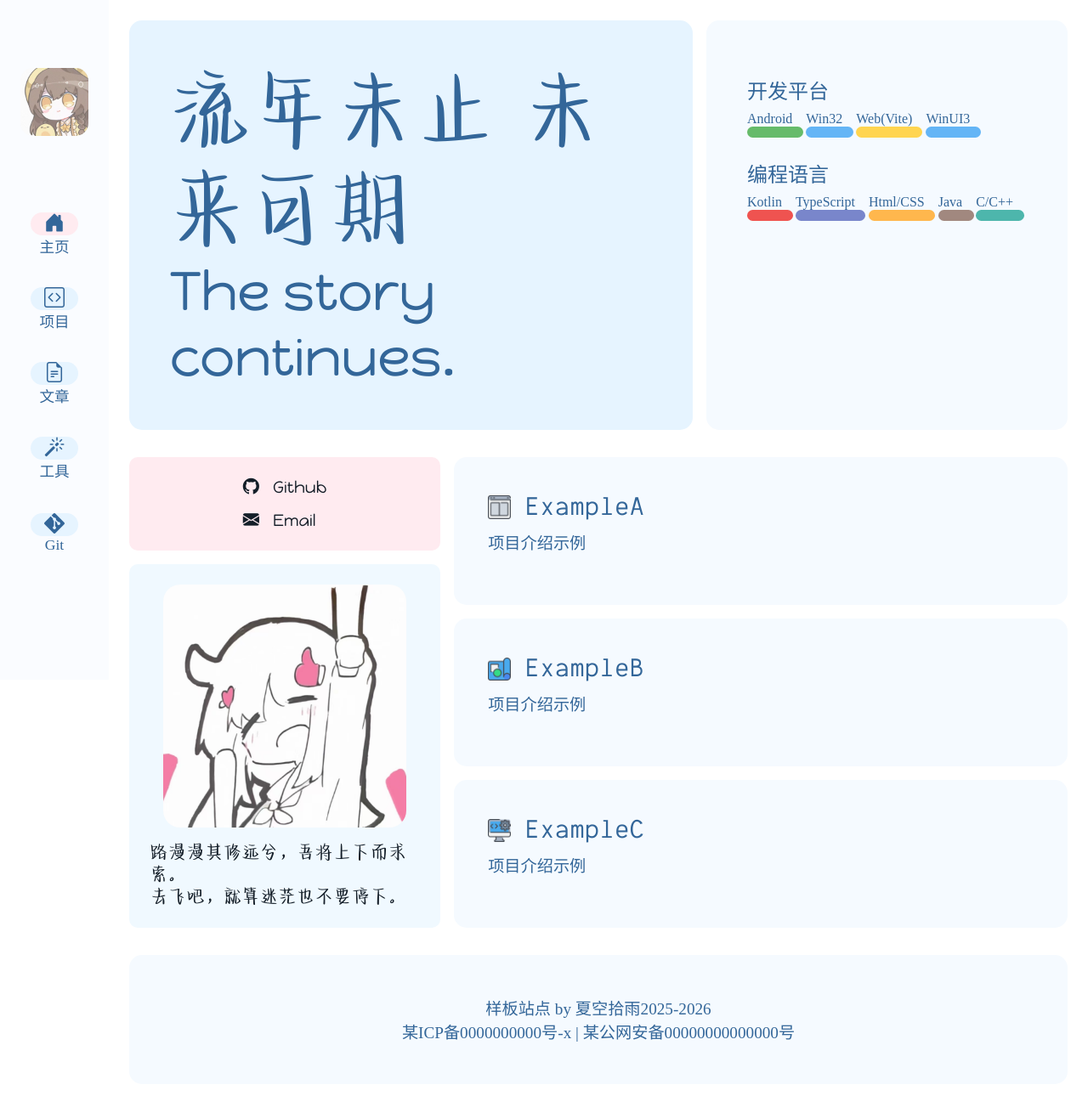
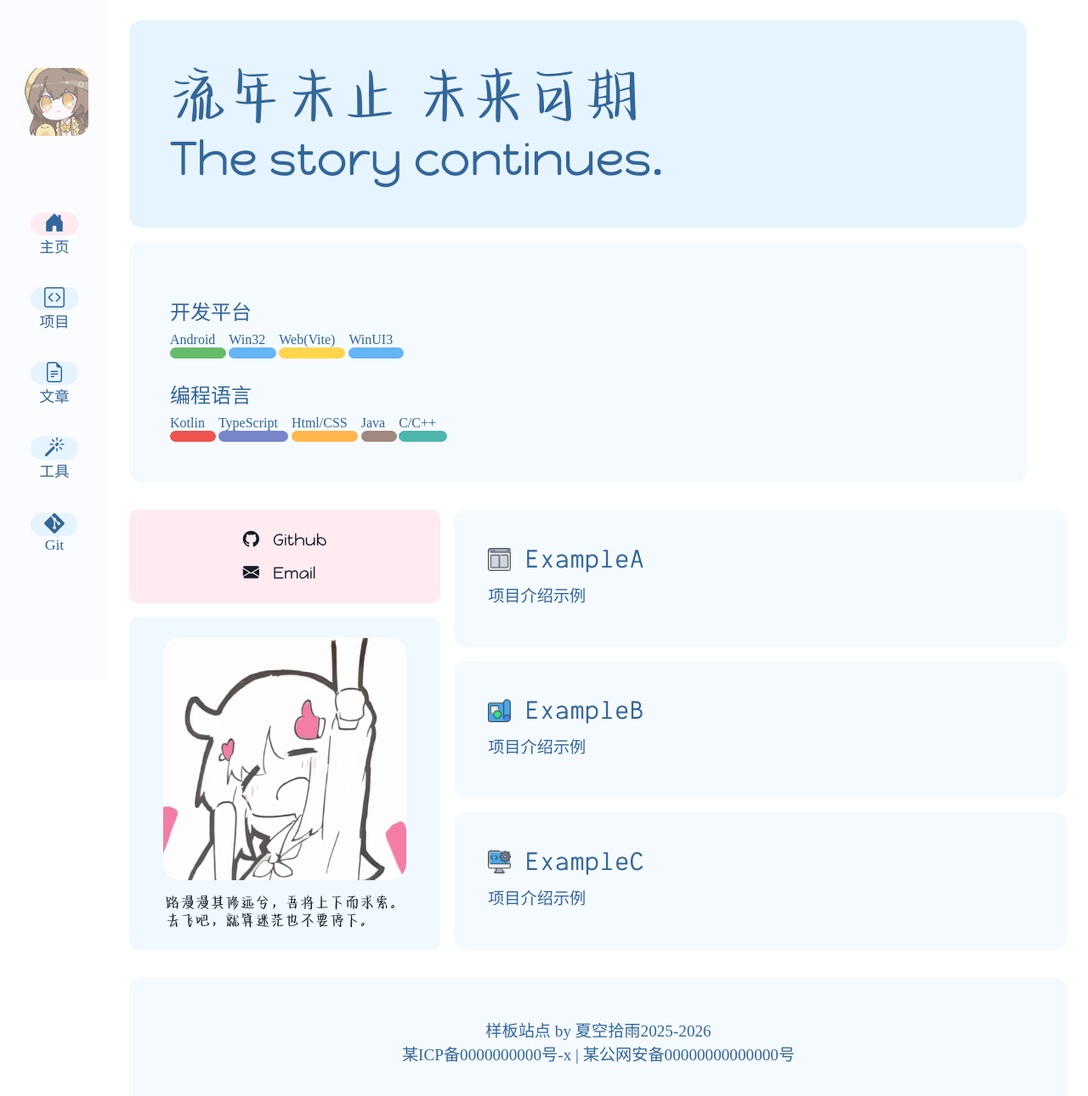
Before and after one commit to xksyu2021/xksyuWebsite, a Vue app: page / in a window 1280 px wide. Shown: the top 1290 px of the page at 85% size. Built offline with nearby package versions, Linux system fonts and the light colour scheme.

Commit message:
media css pad 1

```diff
--- a/src/assets/components/Home/ContactCard.vue
+++ b/src/assets/components/Home/ContactCard.vue
@@ -149,4 +149,9 @@
       gap: 1.5rem
     }
   }
+  @media screen and (min-width: 769px) and (max-width: 1280px) {
+    .cardB .quote{
+      font-size: 1.1rem;
+    }
+  }
 </style>
--- a/src/assets/components/Home/HeadCard.vue
+++ b/src/assets/components/Home/HeadCard.vue
@@ -37,4 +37,13 @@
       width: 95vw;
     }
   }
+
+  @media screen and (min-width: 769px) and (max-width: 1280px) {
+    .headCard .zhContent{
+      font-size: 4.2rem;
+    }
+    .headCard .enContent{
+      font-size: 3.5rem;
+    }
+  }
 </style>
--- a/src/assets/components/Project/CommitBar.vue
+++ b/src/assets/components/Project/CommitBar.vue
@@ -103,4 +103,30 @@ onMounted(async () => {
       font-size: 2rem;
     }
   }
+
+  @media screen and (min-width: 769px) and (max-width: 1280px) {
+    .row{
+      display: flex;
+      flex-wrap: wrap;
+      max-width: 85vw;
+      margin: 0.5rem 1rem;
+    }
+    .github{
+      padding: 1rem;
+      height: auto;
+      display: flex;
+      justify-content: center;
+    }
+    .github img{
+      width: 82vw;
+      height:auto;
+    }
+    .pic{
+      width: 20vw;
+      height:auto;
+    }
+    .count{
+      width: 65vw;
+    }
+  }
 </style>
--- a/src/style.css
+++ b/src/style.css
@@ -130,4 +130,8 @@
             width: 1vw;
         }
     }
+
+    @media screen and (min-width: 769px) and (max-width: 1280px) {
+
+    }
 }
--- a/src/views/Article.vue
+++ b/src/views/Article.vue
@@ -149,4 +149,19 @@ const filteredArticles = computed(() => {
     font-size: 0.7rem;
   }
 }
+
+@media screen and (min-width: 769px) and (max-width: 1280px) {
+  .grid{
+    columns: 2;
+  }
+  .overlayB:nth-child(2n+1){
+    background-color: var(--color-primary-container);
+  }
+  .overlayB:nth-child(2n){
+    background-color: var(--color-surface-2);
+  }
+  .overlayB:nth-child(3n+2){
+    border:0;
+  }
+}
 </style>
--- a/src/views/Home.vue
+++ b/src/views/Home.vue
@@ -52,4 +52,14 @@
       display: flex;
     }
   }
+
+  @media screen and (min-width: 769px) and (max-width: 1280px) {
+    .LineA{
+      display: flex;
+      flex-direction: column;
+    }
+    .headCard,.codeCard,.mediaWarn{
+      width: 75vw;
+    }
+  }
 </style>
```
